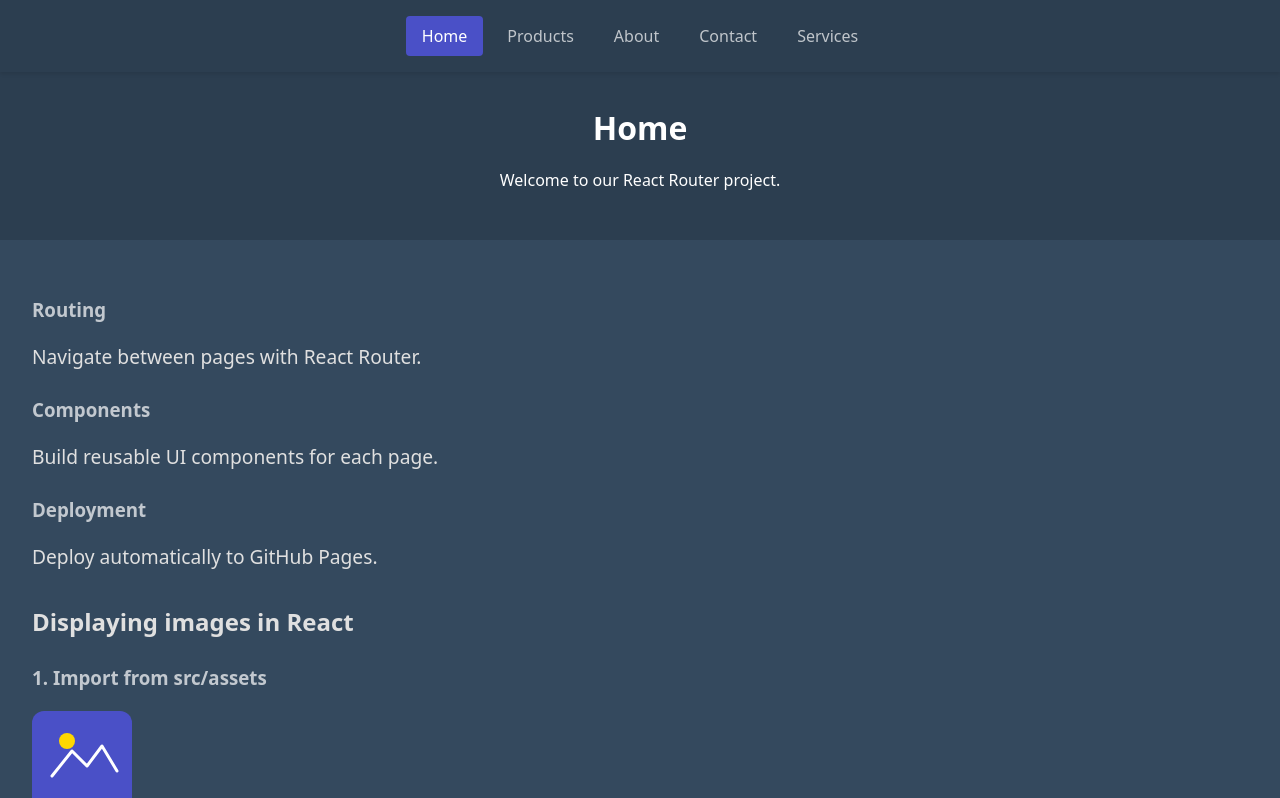
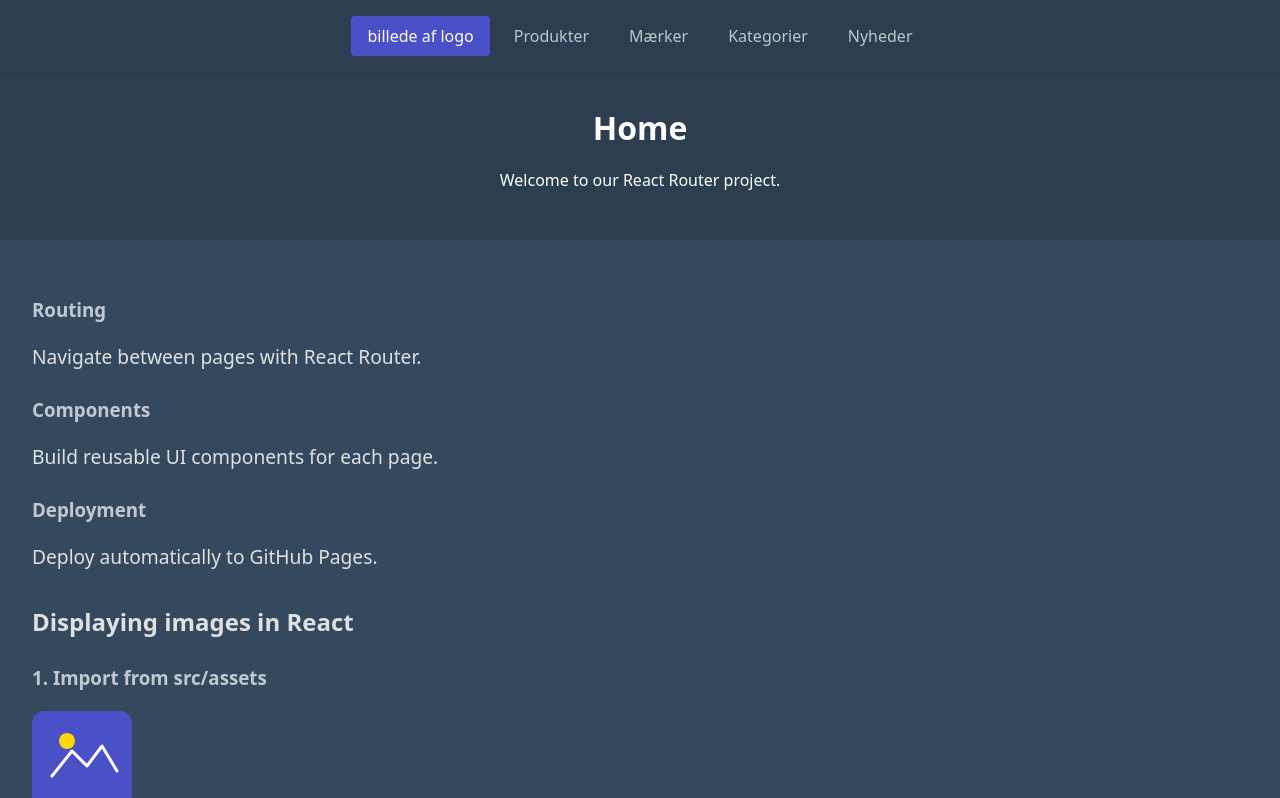
Before and after one commit to juliewboecher/customer-experience-exam, a React (Vite) app: page / in a window 1280 px wide. Shown: the top 798 px of the page. Built offline with nearby package versions, Linux system fonts and the light colour scheme.

Commit message:
Update Navbar links to reflect localized content and improve user experience

```diff
--- a/src/components/Navbar.jsx
+++ b/src/components/Navbar.jsx
@@ -3,11 +3,11 @@ import { NavLink } from "react-router";
 export default function Navbar() {
   return (
     <nav>
-      <NavLink to="/">Home</NavLink>
-      <NavLink to="/products">Products</NavLink>
-      <NavLink to="/about">About</NavLink>
-      <NavLink to="/contact">Contact</NavLink>
-      <NavLink to="/services">Services</NavLink>
+      <NavLink to="/">billede af logo</NavLink>
+      <NavLink to="/products">Produkter</NavLink>
+      <NavLink to="/about">Mærker</NavLink>
+      <NavLink to="/contact">Kategorier</NavLink>
+      <NavLink to="/services">Nyheder</NavLink>
     </nav>
   );
 }
```
